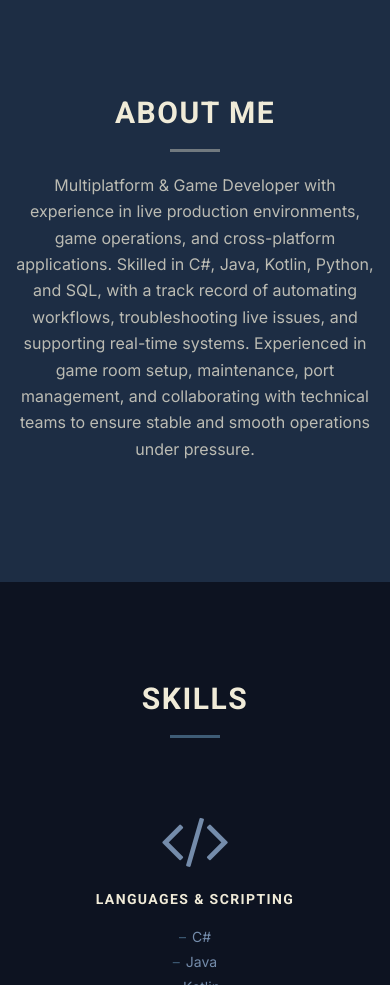
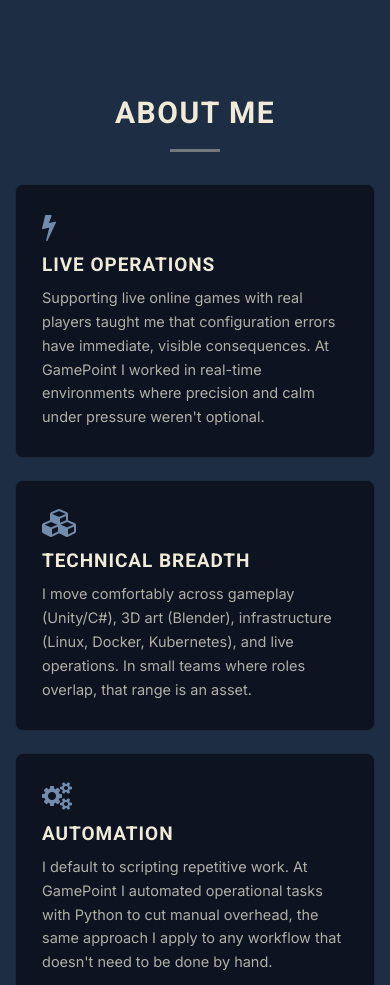
Before and after one commit to MissaelPonce/missaelponce.github.io, a Jekyll site: the page built from index.html, in a window 390 px wide and 1400 px high, cut to the strip 415-1400 px from the top of the window. Built offline with Jekyll 4.4.1, drawn with Linux system fonts in a browser that asks for light colours; some of the changed text lies outside the part shown.

Commit message:
Add About value-proposition blocks and floating back-to-top button
- Replace the About Me paragraph with a 2x2 grid of value blocks
  (Live Operations, Technical Breadth, Automation, Multiplatform
  Development), each with an accent icon, title, and body
- Add a floating back-to-top button: appears past the hero, smooth
  scroll to top, fade transition, prefers-reduced-motion aware,
  aria-label and keyboard accessible (vanilla JS + CSS)

```diff
--- a/_includes/about.html
+++ b/_includes/about.html
@@ -4,7 +4,32 @@
             <div class="col-lg-8 col-lg-offset-2 text-center reveal-on-scroll">
                 <h2 class="section-heading">About Me</h2>
                 <hr class="light">
-                <p class="text-faded">Multiplatform &amp; Game Developer with experience in live production environments, game operations, and cross-platform applications. Skilled in C#, Java, Kotlin, Python, and SQL, with a track record of automating workflows, troubleshooting live issues, and supporting real-time systems. Experienced in game room setup, maintenance, port management, and collaborating with technical teams to ensure stable and smooth operations under pressure.</p>
+            </div>
+        </div>
+        <div class="row">
+            <div class="col-lg-10 col-lg-offset-1">
+                <div class="about-values">
+                    <div class="value-block reveal-on-scroll">
+                        <i class="fa fa-bolt value-icon" aria-hidden="true"></i>
+                        <h3 class="value-title">Live Operations</h3>
+                        <p class="value-body">Supporting live online games with real players taught me that configuration errors have immediate, visible consequences. At GamePoint I worked in real-time environments where precision and calm under pressure weren't optional.</p>
+                    </div>
+                    <div class="value-block reveal-on-scroll" style="--reveal-delay: 80ms">
+                        <i class="fa fa-cubes value-icon" aria-hidden="true"></i>
+                        <h3 class="value-title">Technical Breadth</h3>
+                        <p class="value-body">I move comfortably across gameplay (Unity/C#), 3D art (Blender), infrastructure (Linux, Docker, Kubernetes), and live operations. In small teams where roles overlap, that range is an asset.</p>
+                    </div>
+                    <div class="value-block reveal-on-scroll" style="--reveal-delay: 160ms">
+                        <i class="fa fa-cogs value-icon" aria-hidden="true"></i>
+                        <h3 class="value-title">Automation</h3>
+                        <p class="value-body">I default to scripting repetitive work. At GamePoint I automated operational tasks with Python to cut manual overhead, the same approach I apply to any workflow that doesn't need to be done by hand.</p>
+                    </div>
+                    <div class="value-block reveal-on-scroll" style="--reveal-delay: 240ms">
+                        <i class="fa fa-mobile value-icon" aria-hidden="true"></i>
+                        <h3 class="value-title">Multiplatform Development</h3>
+                        <p class="value-body">My studies in Multiplatform Application Development gave me a foundation across Android (Java/Kotlin), cross-platform systems, databases, and version control, not just one stack.</p>
+                    </div>
+                </div>
             </div>
         </div>
     </div>
--- a/_includes/footer.html
+++ b/_includes/footer.html
@@ -9,3 +9,8 @@
         <p>&copy; {{ site.time | date: '%Y' }} {{ site.title }}. All rights reserved.</p>
     </div>
 </footer>
+
+<!-- Floating back-to-top button (shown after scrolling past the hero) -->
+<button id="back-to-top" class="back-to-top" type="button" aria-label="Back to top">
+    <i class="fa fa-chevron-up" aria-hidden="true"></i>
+</button>
--- a/_includes/scripts.html
+++ b/_includes/scripts.html
@@ -22,5 +22,8 @@
 <!-- Projects filter bar -->
 <script src="{{ site.baseurl }}/js/project-filters.js"></script>
 
+<!-- Floating back-to-top button -->
+<script src="{{ site.baseurl }}/js/back-to-top.js"></script>
+
 <!-- Site JavaScript -->
 <script src="{{ site.baseurl }}/js/creative.js"></script>
--- a/_sass/_base.scss
+++ b/_sass/_base.scss
@@ -95,6 +95,56 @@ aside {
 
 .text-muted {
     color: $color-muted;
+}
+
+// ─── About: value-proposition blocks ─────────────────────────────────────────
+
+.about-values {
+    display: grid;
+    grid-template-columns: repeat(2, 1fr);
+    gap: 22px;
+    margin-top: 12px;
+    text-align: left;
+
+    @media (max-width: 767px) {
+        grid-template-columns: 1fr;
+    }
+}
+
+.value-block {
+    background: $color-bg;
+    border: 1px solid rgba($color-accent, 0.3);
+    border-radius: 8px;
+    padding: 28px 26px;
+    @include transition-all;
+
+    &:hover {
+        border-color: rgba($color-highlight, 0.6);
+        transform: translateY(-3px);
+    }
+}
+
+.value-icon {
+    display: block;
+    font-size: 28px;
+    color: $color-highlight;
+    margin-bottom: 14px;
+}
+
+.value-title {
+    @include heading-font;
+    font-size: 19px;
+    font-weight: 700;
+    color: $color-text;
+    margin: 0 0 10px;
+}
+
+.value-body {
+    font-family: $font-body;
+    font-size: 14.5px;
+    line-height: 1.65;
+    color: rgba($color-text, 0.72);
+    margin: 0;
 }
 
 // ─── Navigation ──────────────────────────────────────────────────────────────
@@ -1334,6 +1384,63 @@ body.media-modal-open { overflow: hidden; }
     }
 }
 
+// ─── Back-to-top button ──────────────────────────────────────────────────────
+
+.back-to-top {
+    position: fixed;
+    bottom: 24px;
+    right: 24px;
+    z-index: 1040;
+    width: 46px;
+    height: 46px;
+    padding: 0;
+    border: 0;
+    border-radius: 50%;
+    background: $color-accent;
+    color: $color-text;
+    font-size: 18px;
+    line-height: 1;
+    cursor: pointer;
+    display: flex;
+    align-items: center;
+    justify-content: center;
+    box-shadow: 0 4px 14px rgba(0, 0, 0, 0.45);
+
+    // Hidden by default; fades in when .is-visible is added.
+    opacity: 0;
+    visibility: hidden;
+    transform: translateY(10px);
+    transition: opacity 0.25s ease, visibility 0.25s ease,
+                transform 0.25s ease, background-color 0.2s ease;
+
+    &.is-visible {
+        opacity: 1;
+        visibility: visible;
+        transform: translateY(0);
+    }
+
+    &:hover {
+        background: $color-highlight;
+        color: $color-bg;
+    }
+
+    &:focus-visible {
+        outline: 2px solid $color-highlight;
+        outline-offset: 2px;
+    }
+}
+
+// Reduced motion: instant show/hide, no slide/animation.
+@media (prefers-reduced-motion: reduce) {
+    .back-to-top {
+        transition: none;
+        transform: none;
+    }
+    .back-to-top.is-visible {
+        transform: none;
+    }
+}
+
 // ─── Utilities ───────────────────────────────────────────────────────────────
 
 .text-primary {
--- /dev/null
+++ b/js/back-to-top.js
@@ -0,0 +1,32 @@
+/*!
+ * Floating back-to-top button. Shows after scrolling past the hero (or one
+ * screenful on pages without a hero); smooth-scrolls to top, respecting
+ * prefers-reduced-motion. Vanilla JS, no dependencies.
+ */
+(function () {
+    'use strict';
+
+    var btn = document.getElementById('back-to-top');
+    if (!btn) return;
+
+    var header = document.querySelector('header');
+    var reduce = window.matchMedia('(prefers-reduced-motion: reduce)');
+
+    function threshold() {
+        // Past the hero on the homepage; ~half a screen elsewhere.
+        return header ? Math.max(header.offsetHeight - 120, 200) : window.innerHeight * 0.6;
+    }
+
+    function onScroll() {
+        var y = window.pageYOffset || document.documentElement.scrollTop;
+        btn.classList.toggle('is-visible', y > threshold());
+    }
+
+    window.addEventListener('scroll', onScroll, { passive: true });
+    window.addEventListener('resize', onScroll, { passive: true });
+    onScroll();
+
+    btn.addEventListener('click', function () {
+        window.scrollTo({ top: 0, behavior: reduce.matches ? 'auto' : 'smooth' });
+    });
+}());
```
Also changed, not shown: tests/btt.mjs (added, +13 -0 lines), tests/shot5.mjs (added, +10 -0 lines).
